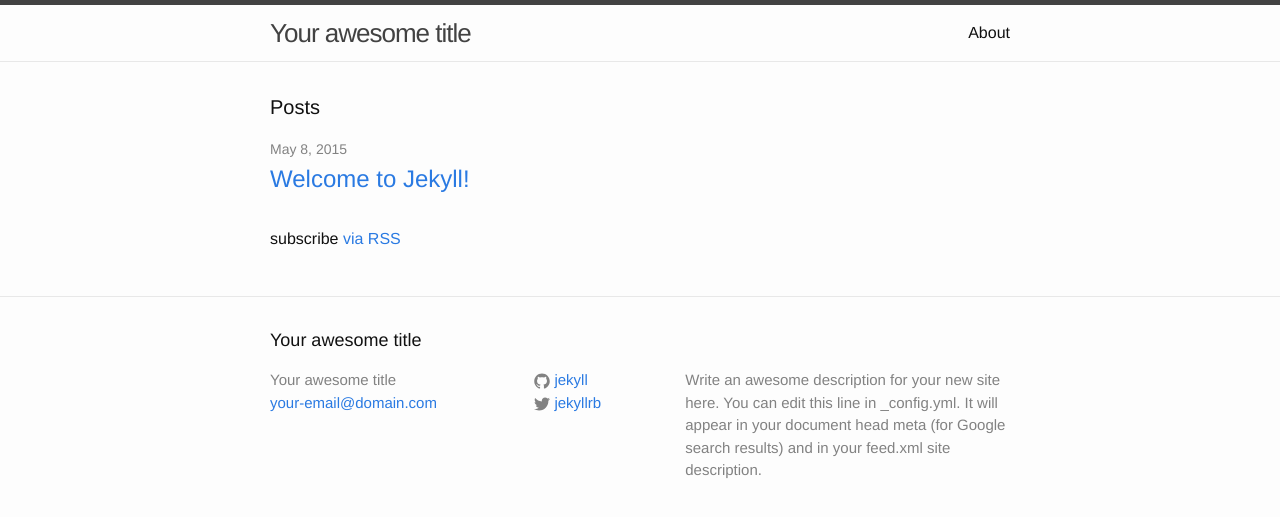
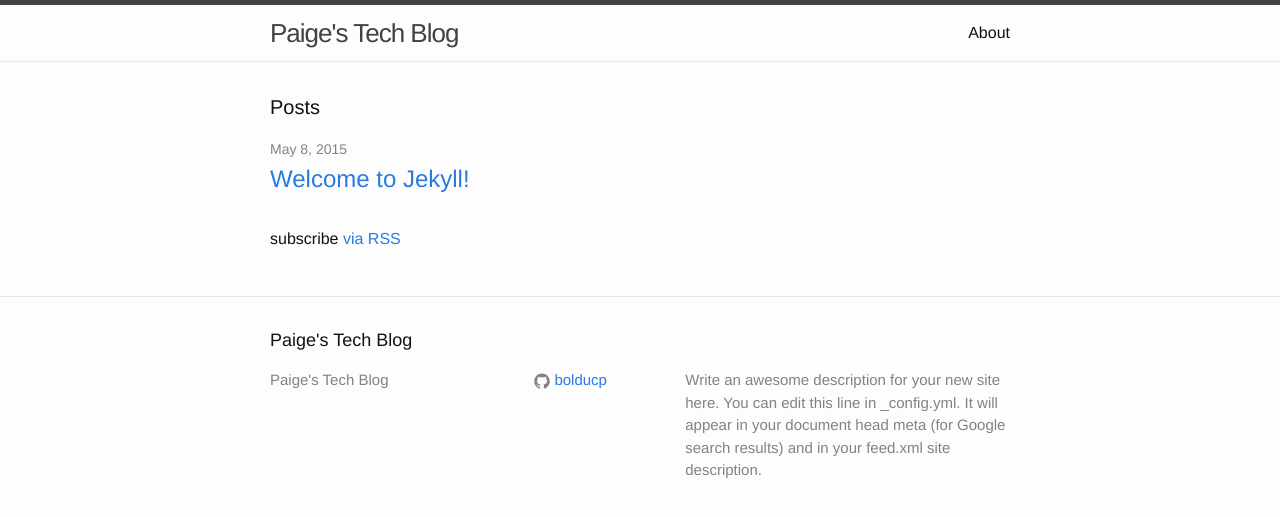
Before and after one commit to bolducp/bolducp.github.io, a Jekyll site: the page built from index.html, in a window 1280 px wide. Shown: the top 517 px of the page. Built offline with Jekyll 4.4.1, drawn with Linux system fonts in a browser that asks for light colours.

Commit message:
change config

```diff
--- a/_config.yml
+++ b/_config.yml
@@ -1,14 +1,12 @@
 # Site settings
-title: Your awesome title
-email: your-email@domain.com
+title: Paige's Tech Blog
 description: > # this means to ignore newlines until "baseurl:"
   Write an awesome description for your new site here. You can edit this
   line in _config.yml. It will appear in your document head meta (for
   Google search results) and in your feed.xml site description.
 baseurl: "" # the subpath of your site, e.g. /blog/
-url: "http://yourdomain.com" # the base hostname & protocol for your site
-twitter_username: jekyllrb
-github_username:  jekyll
+url: "http://bolducp.github.io" # the base hostname & protocol for your site
+github_username: bolducp
 
 # Build settings
 markdown: kramdown
```
